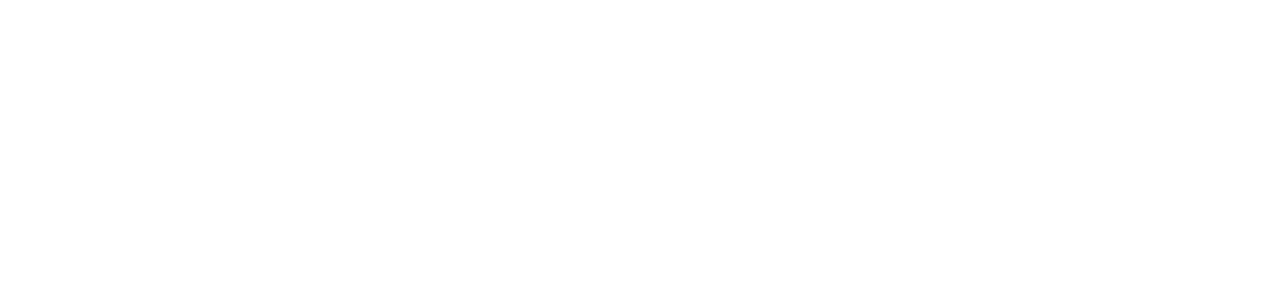
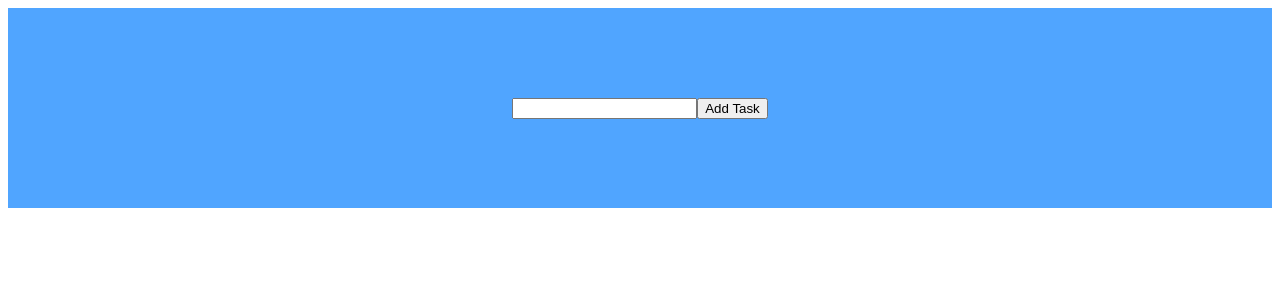
Before and after one commit to captainLegoo/react-study, a React (Create React App) app: page / in a window 1280 px wide. Shown: the top 300 px of the page. Built offline with nearby package versions, Linux system fonts and the light colour scheme.

Commit message:
5.TodoList tutorial

```diff
--- a/src/App.css
+++ b/src/App.css
@@ -37,6 +37,28 @@
   }
 }
 
-.name {
-  color: red;
+.addTask {
+  background-color: rgb(80, 165, 255);
+  height: 200px;
+  align-items: center;
+  display: flex;
+  justify-content: center;
 }
+
+.list {
+  display: flex;
+  flex-direction: column;
+  align-items: center;
+  justify-content: center;
+}
+
+.taskList {
+  display: flex;
+  flex-direction: row;
+  align-items: center;
+  justify-content: center;
+}
+
+.taskList h1 {
+  margin-right: 10px;
+}
--- a/src/App.js
+++ b/src/App.js
@@ -1,9 +1,57 @@
 import './App.css';
 import { useState } from 'react';
+import { Task } from './Task';
 
 function App() {
+  const [todoList, setTodoList] = useState([]);
+  const [newTask, setNewTask] = useState("");
+
+  const handleChange = (event) => {
+    setNewTask(event.target.value);
+  };
+
+  const addTask = () => {
+    const task = {
+      id: todoList.length === 0 ? 1 : todoList[todoList.length - 1].id + 1,
+      taskName: newTask,
+      complete: false
+    }
+    setTodoList([...todoList, task]);
+  };
+
+  const deleteTask = (id) => {
+    setTodoList(todoList.filter((task) => task.id !== id));
+  };
+
+  const completeTask = (id) => {
+    setTodoList(
+      todoList.map((task) => {
+        if (task.id === id) {
+          return {...task, complete: true};
+        }
+        return task;
+      })
+    );
+  }
+
   return (
     <div className="App">
+      <div className='addTask'>
+        <input onChange={handleChange} />
+        <button onClick={addTask}> Add Task </button>
+      </div>
+      <div className='list'>
+        {todoList.map((task) => {
+          return (
+            <Task
+              taskName={task.taskName}
+              id={task.id}
+              complete={task.complete}
+              completeTask={completeTask}
+              deleteTask={deleteTask} />
+          );
+        })}
+      </div>
     </div>
   );
 }
--- /dev/null
+++ b/src/Task.js
@@ -0,0 +1,9 @@
+export const Task = (props) => {
+  return (
+    <div className='taskList'>
+      <h1 style={{color: props.complete ? 'green' : 'black'}}>{props.taskName}</h1>
+      <button onClick={() => props.completeTask(props.id)}>Complete</button>
+      <button onClick={() => props.deleteTask(props.id)}> X </button>
+    </div>
+  );
+}
```
